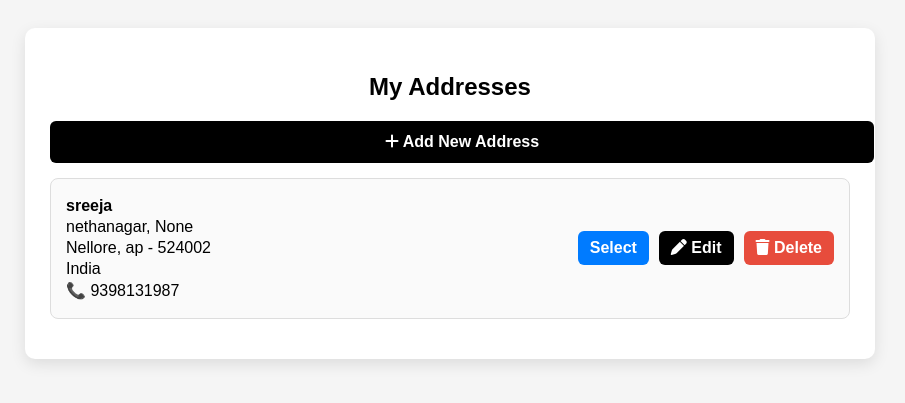
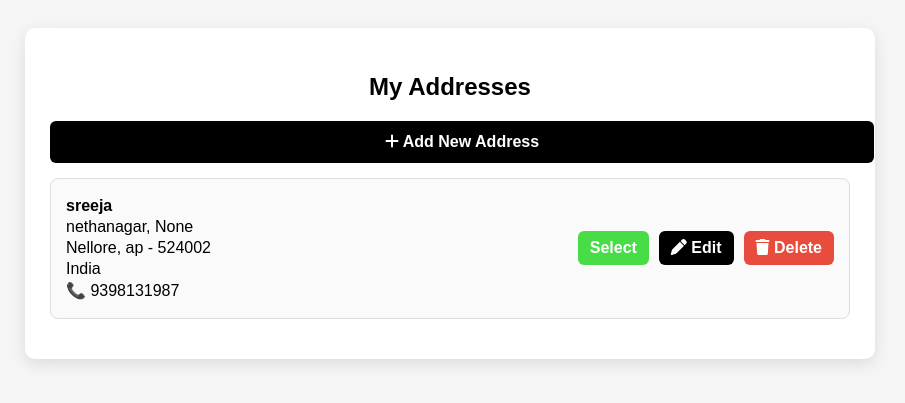
Before and after one commit to TechnoForestInnovations/ECommerce, a Django app: template address_management/signup/signup/base/templates/orders/address_list.html in a window 1280 px wide. Shown: the top 403 px of the page, without its empty margins (190-1095 px from the left). Run offline with Django 5.2, Linux system fonts and the light colour scheme; the template is opened without the code that fills it: values that come from a table or form of the project are taken from there, others are empty; data comes from the database, SQL or seed files in the repository.

Commit message:
Update  in address list

```diff
--- a/address_management/signup/signup/base/templates/orders/address_list.html
+++ b/address_management/signup/signup/base/templates/orders/address_list.html
@@ -22,8 +22,8 @@ h2 { text-align:center; margin-bottom:20px; color:#000; }
 .edit-btn:hover { background:#333; }
 .delete-btn { background:#e74c3c; }
 .delete-btn:hover { background:#c0392b; }
-.select-btn { background:#007bff; }
-.select-btn:hover { background:#0056b3; }
+.select-btn { background:#48dd47; }
+.select-btn:hover { background:#48dd47; }
 .add-btn { display:block; width:100%; text-align:center; padding:12px; background:#000; color:#fff; border-radius:6px; margin-bottom:15px; text-decoration:none; font-weight:600; }
 .add-btn:hover { background:#333; }
 @media(max-width:600px){
```
